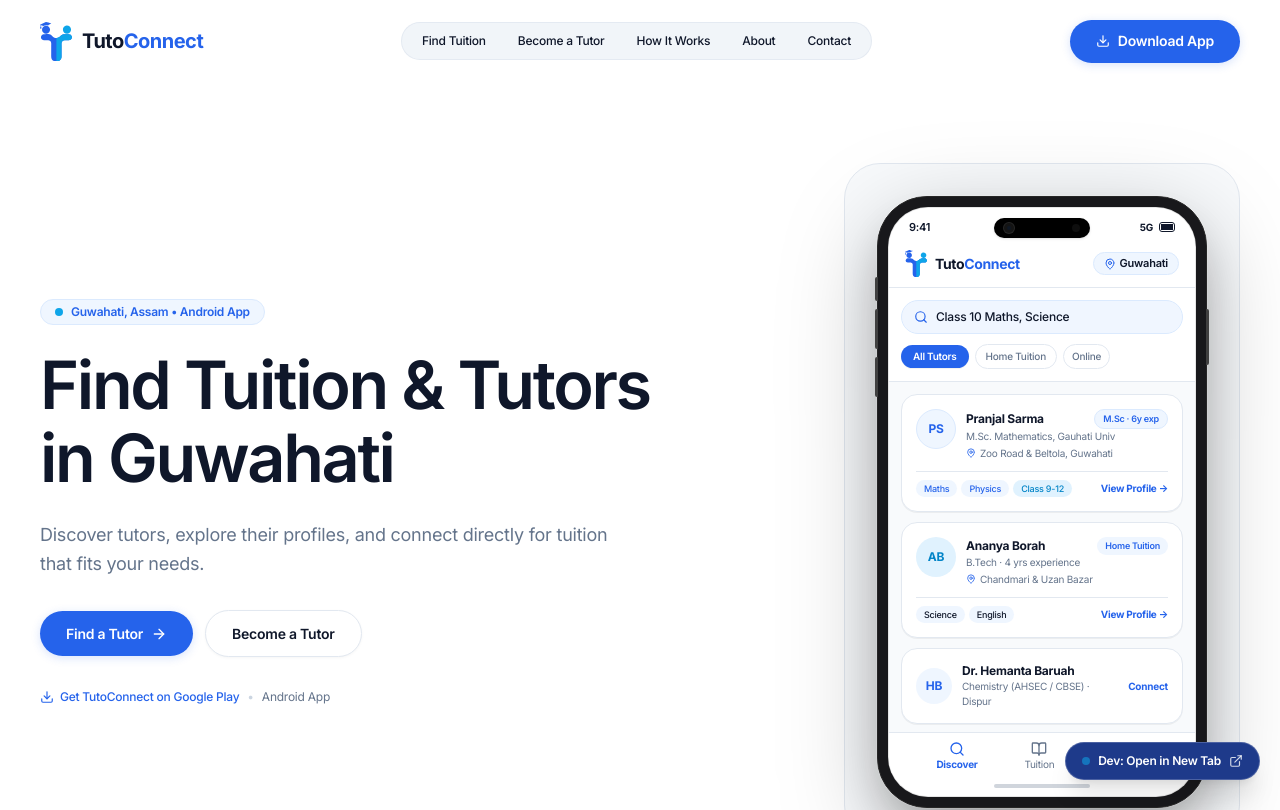
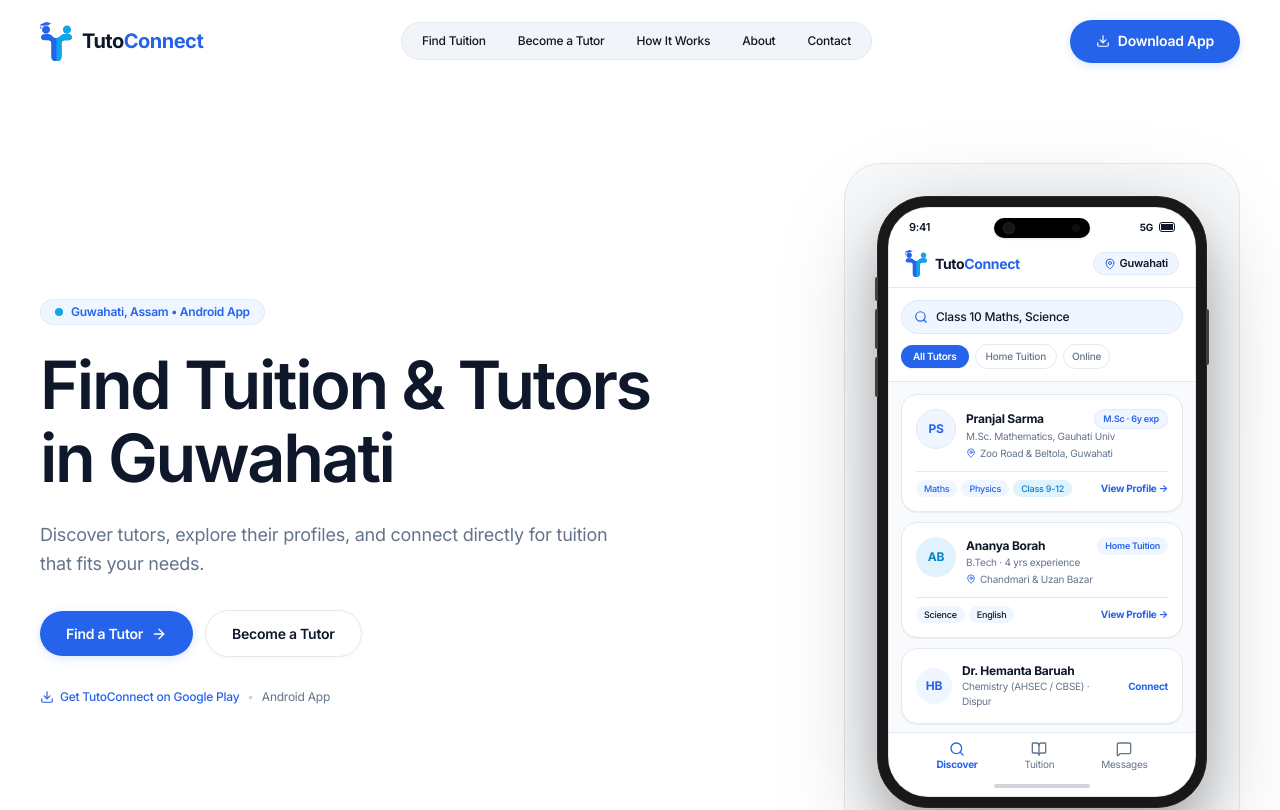
Before and after one commit to Amlanohdude/tutoconnect-website, a React (Vite) app: page / in a window 1280 px wide. Shown: the top 810 px of the page. Built offline with nearby package versions, Linux system fonts and the light colour scheme.

Commit message:
chore: remove floating dev testing widget for production

```diff
--- a/src/App.tsx
+++ b/src/App.tsx
@@ -16,7 +16,6 @@
 import { PrivacyPolicyPage } from './pages/PrivacyPolicyPage';
 import { TermsPage } from './pages/TermsPage';
 import { DownloadPage } from './pages/DownloadPage';
-import { ExternalLink } from 'lucide-react';
 
 // SEO metadata dictionary matching the specific page purposes
 const routeMetadata: Record<string, { title: string; description: string }> = {
@@ -202,22 +201,6 @@
 
       {/* Site Footer */}
       <Footer onNavigate={handleNavigate} />
-
-      {/* Floating Dev Testing Button: Open in New Tab */}
-      <div className="fixed bottom-5 right-5 z-50">
-        <a
-          id="dev-floating-open-new-tab"
-          href={typeof window !== 'undefined' ? window.location.href : '#'}
-          target="_blank"
-          rel="noopener noreferrer"
-          className="inline-flex items-center gap-2 px-4 py-2.5 rounded-full bg-[#1E3A8A] text-white text-xs font-semibold shadow-xl hover:bg-[#2563EB] hover:shadow-2xl transition-all duration-200 border border-white/20 active:scale-95 cursor-pointer group"
-          title="Open this application in a new browser tab for testing"
-        >
-          <span className="w-2 h-2 rounded-full bg-[#0EA5E9] animate-pulse"></span>
-          <span>Dev: Open in New Tab</span>
-          <ExternalLink className="w-3.5 h-3.5 text-white/80 group-hover:text-white transition-colors" />
-        </a>
-      </div>
     </div>
   );
 }
```
